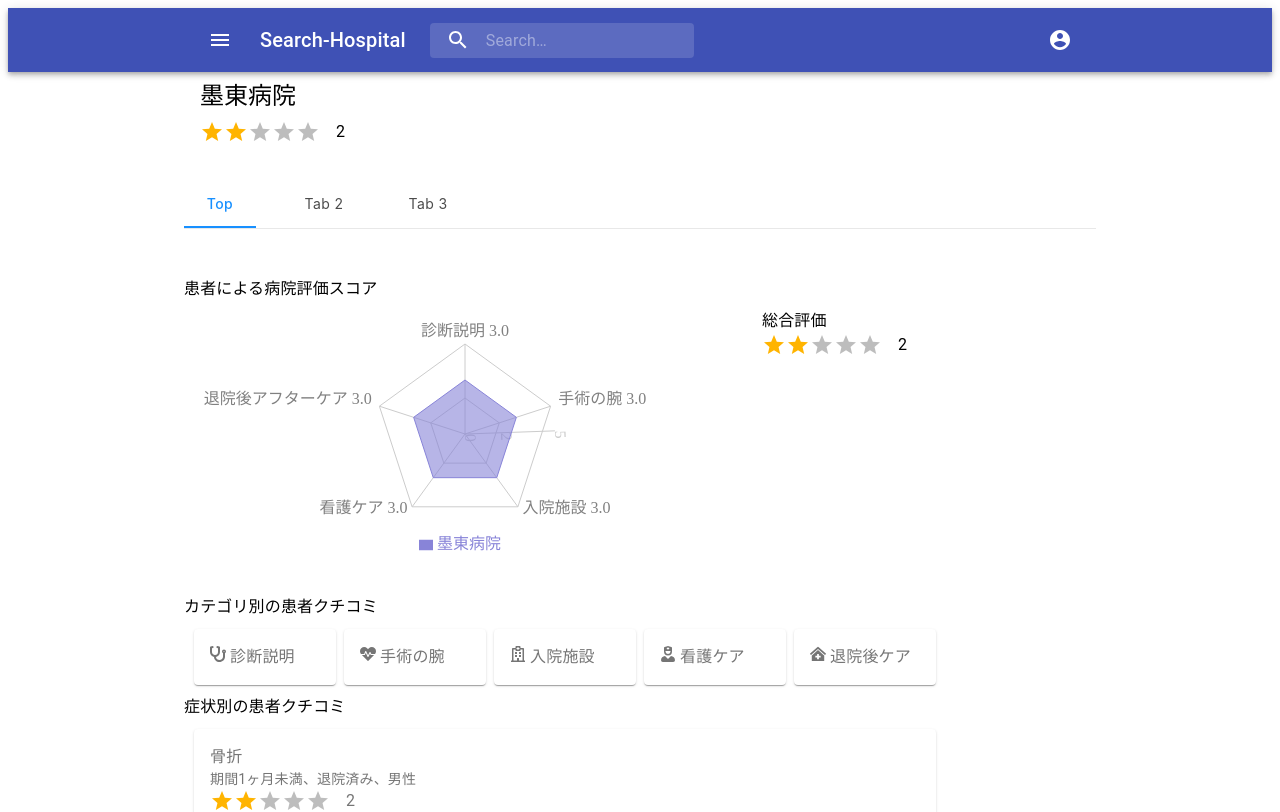
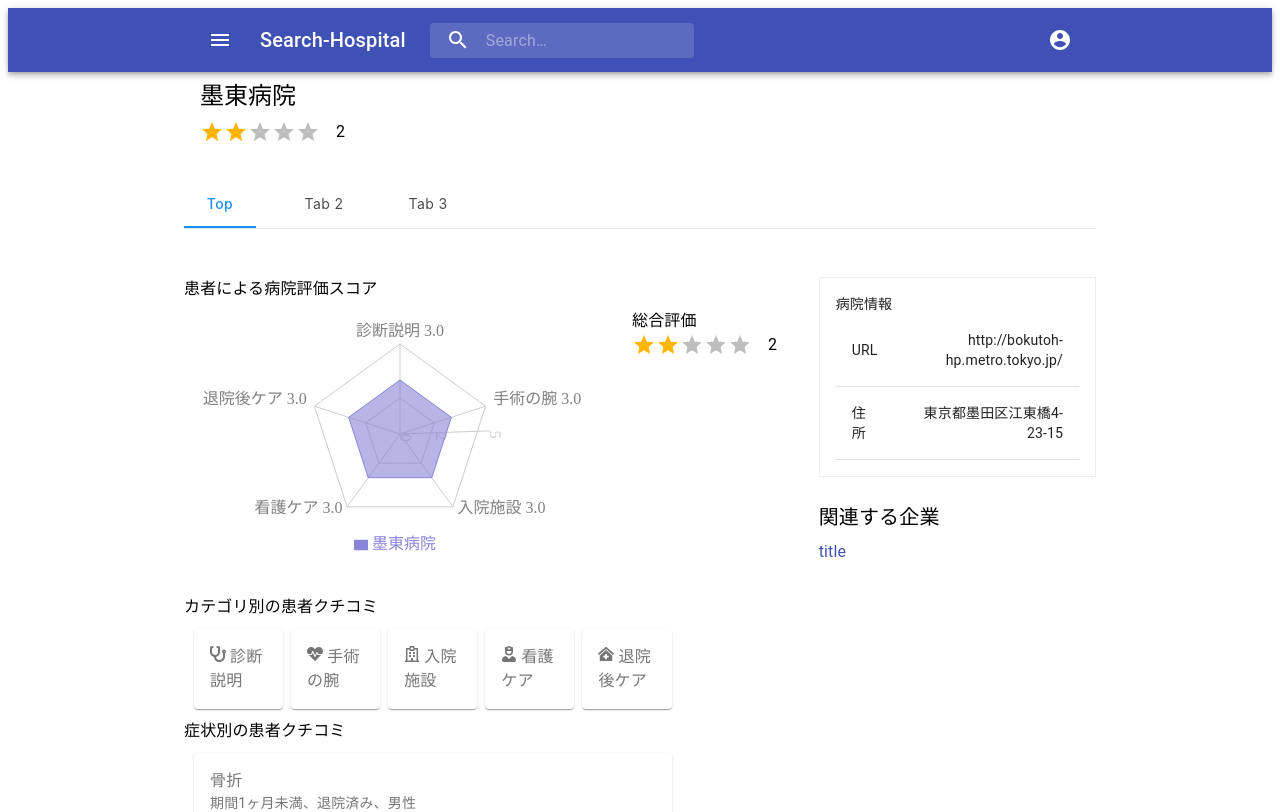
Before and after one commit to jpskgc/hospital, a React app in the folder client/: page / in a window 1280 px wide. Shown: the top 812 px of the page. Built offline with nearby package versions, Linux system fonts and the light colour scheme.

Commit message:
add side bar

```diff
--- a/client/src/components/Detail/CategoryGrid.tsx
+++ b/client/src/components/Detail/CategoryGrid.tsx
@@ -29,7 +29,7 @@ const useStyles = makeStyles((theme: Theme) =>
 export default function CategoryGrid() {
   const classes = useStyles();
   return (
-    <Container maxWidth="md">
+    <>
       <Typography>カテゴリ別の患者クチコミ</Typography>
       <div className={classes.root}>
         <Grid container spacing={1}>
@@ -70,6 +70,6 @@ export default function CategoryGrid() {
           </Grid>
         </Grid>
       </div>
-    </Container>
+    </>
   );
 }
--- a/client/src/components/Detail/Chart.tsx
+++ b/client/src/components/Detail/Chart.tsx
@@ -1,5 +1,4 @@
 import React from 'react';
-import {Container} from '@material-ui/core';
 import {
   RadarChart,
   PolarGrid,
@@ -42,7 +41,7 @@ const data = [
     fullMark: 5,
   },
   {
-    subject: '退院後アフターケア 3.0',
+    subject: '退院後ケア 3.0',
     A: 3,
     fullMark: 5,
   },
@@ -53,11 +52,11 @@ export default function Chart() {
 
   const classes = useStyles();
   return (
-    <Container maxWidth="md">
+    <>
       <Typography>患者による病院評価スコア</Typography>
       <div className={classes.head}>
         <Box component="fieldset" mb={3} borderColor="transparent">
-          <RadarChart outerRadius={90} width={530} height={250} data={data}>
+          <RadarChart outerRadius={90} width={400} height={250} data={data}>
             <PolarGrid />
             <PolarAngleAxis dataKey="subject" />
             <PolarRadiusAxis angle={2} domain={[0, 5]} />
@@ -81,6 +80,6 @@ export default function Chart() {
           </div>
         </Box>
       </div>
-    </Container>
+    </>
   );
 }
--- a/client/src/components/Detail/Detail.tsx
+++ b/client/src/components/Detail/Detail.tsx
@@ -4,15 +4,27 @@ import Tab from './DetailTab';
 import Chart from './Chart';
 import CategoryGrid from './CategoryGrid';
 import SymptomsGrid from './SymptomsGrid';
+import SideBar from './SideBar';
+import Grid from '@material-ui/core/Grid';
+import {Container} from '@material-ui/core';
 
-const App: FC = () => (
+export default function Detail() {
+  return (
     <>
+      <React.Fragment>
+        <Container maxWidth="md">
           <Header />
           <Tab />
+          <Grid container spacing={5}>
+            <Grid item xs={12} md={8}>
               <Chart />
               <CategoryGrid />
               <SymptomsGrid />
+            </Grid>
+            <SideBar />
+          </Grid>
+        </Container>
+      </React.Fragment>
     </>
   );
-
-export default App;
+}
--- a/client/src/components/Detail/DetailTab.tsx
+++ b/client/src/components/Detail/DetailTab.tsx
@@ -8,7 +8,6 @@ import {
 import Tabs from '@material-ui/core/Tabs';
 import Tab from '@material-ui/core/Tab';
 import Typography from '@material-ui/core/Typography';
-import {Container} from '@material-ui/core';
 
 const AntTabs = withStyles({
   root: {
@@ -114,14 +113,9 @@ export default function DetailTab() {
   };
 
   return (
-    <Container maxWidth="md">
     <div className={classes.root}>
       <div className={classes.demo1}>
-          <AntTabs
-            value={value}
-            onChange={handleChange}
-            aria-label="ant example"
-          >
+        <AntTabs value={value} onChange={handleChange} aria-label="ant example">
           <AntTab label="Top" />
           <AntTab label="Tab 2" />
           <AntTab label="Tab 3" />
@@ -129,6 +123,5 @@ export default function DetailTab() {
         <Typography className={classes.padding} />
       </div>
     </div>
-    </Container>
   );
 }
--- a/client/src/components/Detail/Header.tsx
+++ b/client/src/components/Detail/Header.tsx
@@ -1,5 +1,4 @@
 import React from 'react';
-import {Container} from '@material-ui/core';
 import Typography from '@material-ui/core/Typography';
 import {makeStyles} from '@material-ui/core/styles';
 import Rating from '@material-ui/lab/Rating';
@@ -17,7 +16,7 @@ export default function Header() {
 
   const classes = useStyles();
   return (
-    <Container maxWidth="md">
+    <>
       <Box component="fieldset" mb={3} borderColor="transparent">
         <Typography variant="h5" gutterBottom>
           墨東病院
@@ -29,6 +28,6 @@ export default function Header() {
           </Box>
         </div>
       </Box>
-    </Container>
+    </>
   );
 }
--- /dev/null
+++ b/client/src/components/Detail/SideBar.tsx
@@ -0,0 +1,80 @@
+import React from 'react';
+import PropTypes from 'prop-types';
+import {makeStyles} from '@material-ui/core/styles';
+import Grid from '@material-ui/core/Grid';
+import Paper from '@material-ui/core/Paper';
+import Typography from '@material-ui/core/Typography';
+import Link from '@material-ui/core/Link';
+import Table from '@material-ui/core/Table';
+import TableBody from '@material-ui/core/TableBody';
+import TableCell from '@material-ui/core/TableCell';
+import TableRow from '@material-ui/core/TableRow';
+import Box from '@material-ui/core/Box';
+
+const useStyles = makeStyles(theme => ({
+  sidebarAboutBox: {
+    border: 1,
+    borderWidth: 1,
+    borderStyle: 'solid',
+    borderColor: theme.palette.grey[200],
+    padding: theme.spacing(2),
+  },
+  sidebarSection: {
+    marginTop: theme.spacing(3),
+  },
+  root: {
+    width: '100%',
+    overflowX: 'auto',
+  },
+  table: {
+    minWidth: 100,
+  },
+}));
+
+function createData(key: string, value: string) {
+  return { key, value};
+}
+
+const rows = [
+  createData('URL', 'http://bokutoh-hp.metro.tokyo.jp/'),
+  createData('住所', '東京都墨田区江東橋4-23-15'),
+];
+
+export default function Sidebar() {
+  const classes = useStyles();
+
+  return (
+    <Grid item xs={12} md={4}>
+      <Box className={classes.sidebarAboutBox}>
+      <Paper elevation={0}>
+        <Typography variant="body2">病院情報</Typography>
+        <Table className={classes.table} aria-label="simple table">
+        <TableBody>
+          {rows.map(row => (
+            <TableRow key={row.key}>
+              <TableCell component="th" scope="row">
+                {row.key}
+              </TableCell>
+              <TableCell align="right">{row.value}</TableCell>
+            </TableRow>
+          ))}
+        </TableBody>
+      </Table>
+        </Paper>
+        </Box>
+      <Typography variant="h6" gutterBottom className={classes.sidebarSection}>
+        関連する企業
+      </Typography>
+      <Link display="block" variant="body1">
+        title
+      </Link>
+    </Grid>
+  );
+}
+
+Sidebar.propTypes = {
+  archives: PropTypes.array,
+  description: PropTypes.string,
+  social: PropTypes.array,
+  title: PropTypes.string,
+};
--- a/client/src/components/Detail/SymptomsGrid.tsx
+++ b/client/src/components/Detail/SymptomsGrid.tsx
@@ -1,5 +1,4 @@
 import React from 'react';
-import {Container} from '@material-ui/core';
 import Typography from '@material-ui/core/Typography';
 import {makeStyles, createStyles, Theme} from '@material-ui/core/styles';
 import Paper from '@material-ui/core/Paper';
@@ -29,7 +28,7 @@ export default function SymptomsGrid() {
   const [value, setValue] = React.useState(2);
   const classes = useStyles();
   return (
-    <Container maxWidth="md">
+    <>
       <Typography>症状別の患者クチコミ</Typography>
       <div className={classes.root}>
         <Grid container spacing={1}>
@@ -87,6 +86,6 @@ export default function SymptomsGrid() {
           </Grid>
         </Grid>
       </div>
-    </Container>
+    </>
   );
 }
```
Lines whose indentation alone changed are shown as unchanged.
